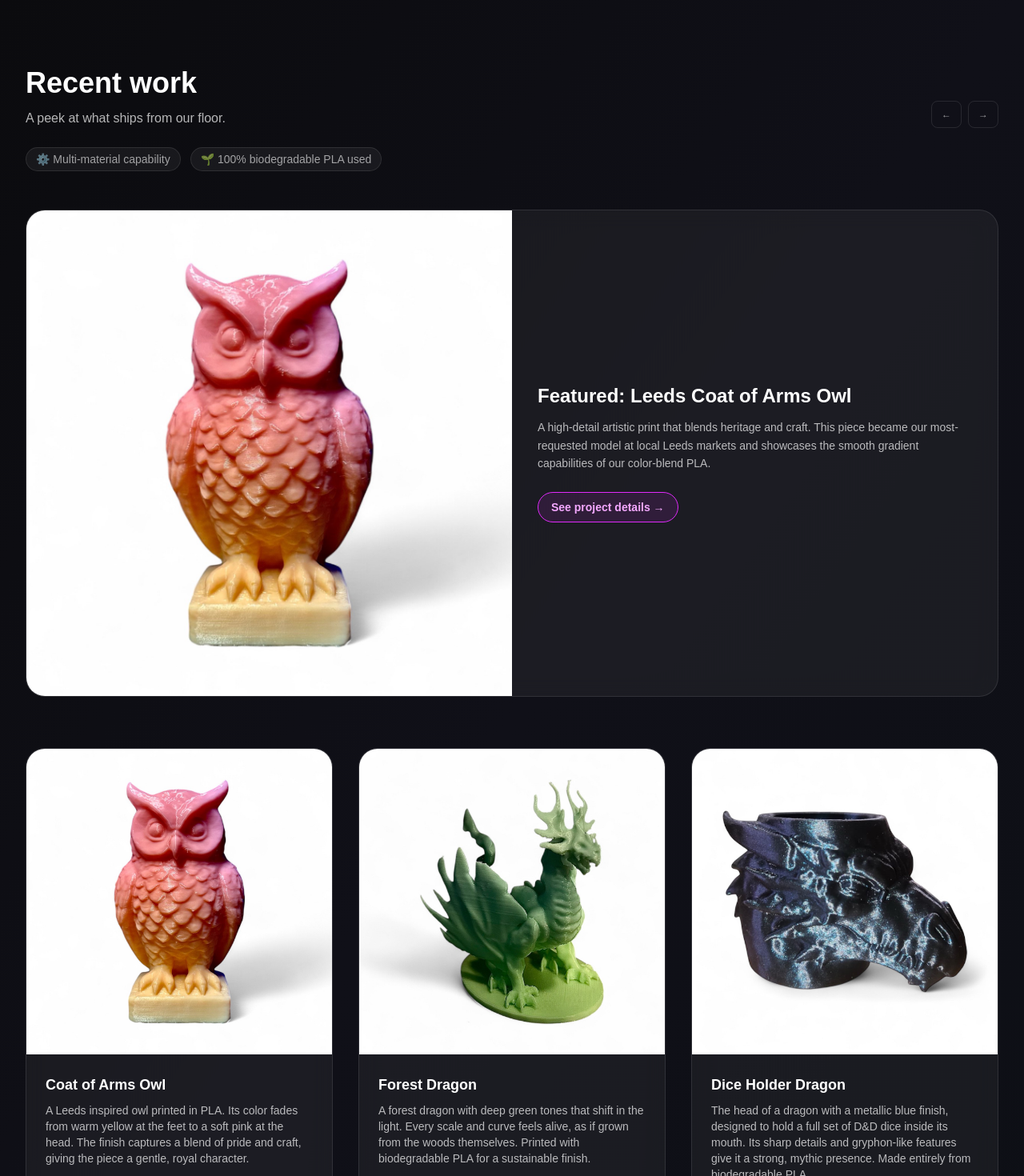
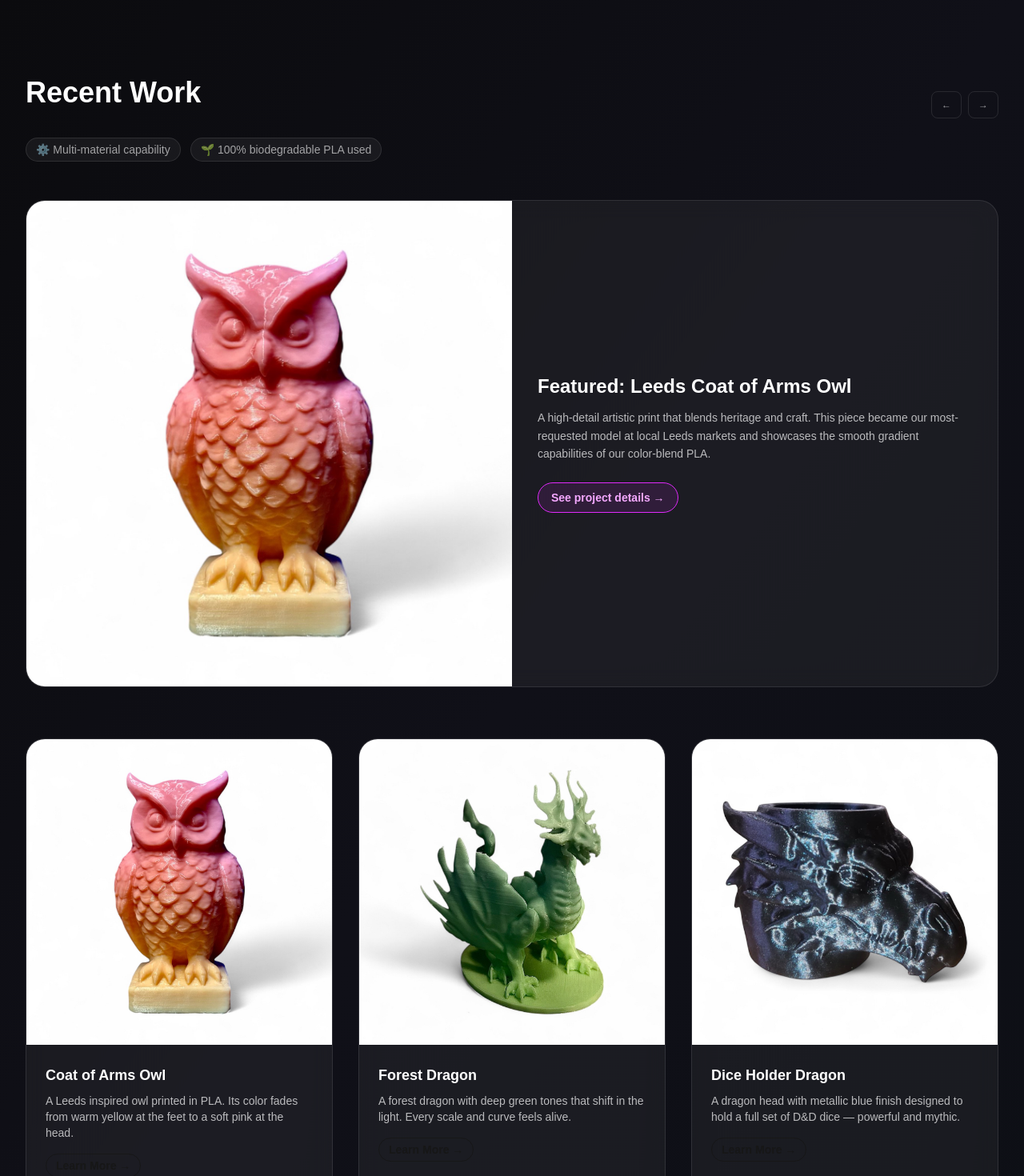
Before and after one commit to tobiy105/forgerealm, a Next.js app: page / in a window 1280 px wide. Shown: the part 2220-3690 px from the top of the page at 80% size. Built offline with nearby package versions, Linux system fonts and the light colour scheme.

Commit message:
cleaned up recent projects page

```diff
--- a/src/components/Work.tsx
+++ b/src/components/Work.tsx
@@ -1,4 +1,23 @@
+"use client";
+
+import Image from "next/image";
+import { motion, useInView } from "framer-motion";
+import { useRef } from "react";
+
 export default function Work() {
+  const ref = useRef(null);
+  const inView = useInView(ref, { once: true, margin: "-100px" });
+
+  // Reusable fade-up animation
+  const fadeUp = {
+    hidden: { opacity: 0, y: 40 },
+    visible: {
+      opacity: 1,
+      y: 0,
+      transition: { duration: 0.8, ease: "easeOut" },
+    },
+  } as const;
+
   return (
     <section
       id="work"
@@ -9,6 +28,7 @@ export default function Work() {
         <div className="absolute left-1/3 top-1/4 h-72 w-72 rounded-full bg-pink-500/20 blur-[140px]" />
         <div className="absolute right-1/4 bottom-1/4 h-72 w-72 rounded-full bg-emerald-500/20 blur-[140px]" />
         <div className="absolute top-0 left-0 right-0 h-24 bg-gradient-to-b from-white/5 to-transparent" />
+
         {/* Floating particle lights */}
         <div className="absolute inset-0">
           <div className="absolute w-2 h-2 bg-fuchsia-400/40 rounded-full blur-sm top-1/3 left-[20%] animate-pulse" />
@@ -17,43 +37,75 @@ export default function Work() {
         </div>
       </div>
 
-      <div className="mx-auto max-w-7xl px-4 sm:px-6 lg:px-8 relative">
+      <div ref={ref} className="mx-auto max-w-7xl px-4 sm:px-6 lg:px-8 relative">
         {/* Section header */}
-        <div className="flex items-end justify-between gap-6">
-          <div className="max-w-2xl">
-            <h2 className="font-display text-3xl sm:text-4xl font-extrabold text-white">
-              Recent work
+        <motion.div
+          variants={fadeUp}
+          initial="hidden"
+          animate={inView ? "visible" : "hidden"}
+          className="flex items-end justify-between gap-6 flex-wrap"
+        >
+          <div className="flex items-center gap-2 sm:gap-3">
+            <h2 className="font-display text-3xl sm:text-4xl font-extrabold text-white whitespace-nowrap">
+              Recent Work
             </h2>
-            <p className="mt-3 text-white/70">A peek at what ships from our floor.</p>
+            <motion.div
+              initial={{ y: 0 }}
+              animate={{ y: [0, -6, 0] }}
+              transition={{ repeat: Infinity, duration: 3, ease: "easeInOut" }}
+              className="mt-2 relative flex-shrink-0"
+            >
+              <Image
+                src="/work.gif"
+                alt="Work Animation"
+                width={56}
+                height={56}
+                className="w-10 sm:w-14 h-auto opacity-90 drop-shadow-[0_0_14px_rgba(236,72,153,0.6)]"
+                priority
+              />
+            </motion.div>
           </div>
-          <div className="hidden md:flex items-center gap-2 text-xs text-white/60">
-            <button
-              className="rounded-lg border border-white/10 px-3 py-2 hover:bg-white/10 hover:text-white/90 transition"
-              aria-label="Scroll left"
+
+          <motion.div
+            variants={fadeUp}
+            initial="hidden"
+            animate={inView ? "visible" : "hidden"}
+            transition={{ delay: 0.2 }}
+            className="hidden md:flex items-center gap-2 text-xs text-white/60"
           >
+            <button className="rounded-lg border border-white/10 px-3 py-2 hover:bg-white/10 hover:text-white/90 transition">
               ←
             </button>
-            <button
-              className="rounded-lg border border-white/10 px-3 py-2 hover:bg-white/10 hover:text-white/90 transition"
-              aria-label="Scroll right"
-            >
+            <button className="rounded-lg border border-white/10 px-3 py-2 hover:bg-white/10 hover:text-white/90 transition">
               →
             </button>
-          </div>
-        </div>
+          </motion.div>
+        </motion.div>
 
         {/* Quick highlight bar */}
-        <div className="mt-6 flex flex-wrap items-center gap-3 text-white/60 text-sm">
+        <motion.div
+          variants={fadeUp}
+          initial="hidden"
+          animate={inView ? "visible" : "hidden"}
+          transition={{ delay: 0.25 }}
+          className="mt-6 flex flex-wrap items-center gap-3 text-white/60 text-sm"
+        >
           <span className="inline-flex items-center gap-1 bg-white/5 px-3 py-1 rounded-full border border-white/10">
             ⚙️ Multi-material capability
           </span>
           <span className="inline-flex items-center gap-1 bg-white/5 px-3 py-1 rounded-full border border-white/10">
             🌱 100% biodegradable PLA used
           </span>
-        </div>
+        </motion.div>
 
         {/* Featured project banner */}
-        <div className="mt-12 overflow-hidden rounded-3xl border border-white/10 bg-white/5 backdrop-blur-md hover:bg-white/10 transition-all duration-500 hover:shadow-[0_0_40px_-10px_rgba(99,102,241,0.4)]">
+        <motion.div
+          variants={fadeUp}
+          initial="hidden"
+          animate={inView ? "visible" : "hidden"}
+          transition={{ delay: 0.35 }}
+          className="mt-12 overflow-hidden rounded-3xl border border-white/10 bg-white/5 backdrop-blur-md hover:bg-white/10 transition-all duration-500 hover:shadow-[0_0_40px_-10px_rgba(99,102,241,0.4)]"
+        >
           <div className="grid md:grid-cols-2">
             <div className="aspect-square md:aspect-auto overflow-hidden">
               <img
@@ -67,94 +119,77 @@ export default function Work() {
                 Featured: Leeds Coat of Arms Owl
               </h3>
               <p className="text-white/70 text-sm leading-relaxed mb-6">
-                A high-detail artistic print that blends heritage and craft. This piece
-                became our most-requested model at local Leeds markets and showcases
-                the smooth gradient capabilities of our color-blend PLA.
+                A high-detail artistic print that blends heritage and craft. This
+                piece became our most-requested model at local Leeds markets and
+                showcases the smooth gradient capabilities of our color-blend PLA.
               </p>
               <div className="inline-block rounded-full border border-fuchsia-500 bg-fuchsia-500/10 px-4 py-2 text-sm font-semibold text-fuchsia-300 transition hover:bg-fuchsia-500/30 cursor-pointer w-fit">
                 See project details →
               </div>
             </div>
           </div>
-        </div>
+        </motion.div>
 
-        {/* Grid */}
+        {/* Grid of projects */}
         <div className="mt-16 grid gap-8 sm:grid-cols-2 lg:grid-cols-3">
-          {/* Card 1 - Coat of Arms Owl */}
-          <div className="group relative overflow-hidden rounded-3xl border border-white/10 bg-white/5 backdrop-blur-md transition-all duration-500 hover:border-pink-400/50 hover:shadow-[0_0_30px_-5px_rgba(236,72,153,0.5)] hover:-translate-y-2">
+          {[
+            {
+              title: "Coat of Arms Owl",
+              img: "/owl.jpg",
+              color: "pink",
+              desc: "A Leeds inspired owl printed in PLA. Its color fades from warm yellow at the feet to a soft pink at the head.",
+            },
+            {
+              title: "Forest Dragon",
+              img: "/dragon.jpg",
+              color: "emerald",
+              desc: "A forest dragon with deep green tones that shift in the light. Every scale and curve feels alive.",
+            },
+            {
+              title: "Dice Holder Dragon",
+              img: "/dice-dragon.jpg",
+              color: "sky",
+              desc: "A dragon head with metallic blue finish designed to hold a full set of D&D dice — powerful and mythic.",
+            },
+          ].map((p, i) => (
+            <motion.div
+              key={i}
+              variants={fadeUp}
+              initial="hidden"
+              animate={inView ? "visible" : "hidden"}
+              transition={{ delay: 0.4 + i * 0.15 }}
+              className={`group relative overflow-hidden rounded-3xl border border-white/10 bg-white/5 backdrop-blur-md transition-all duration-500 hover:border-${p.color}-400/50 hover:shadow-[0_0_30px_-5px_rgba(236,72,153,0.5)] hover:-translate-y-2`}
+            >
               <div className="aspect-square overflow-hidden">
                 <img
-                src="/owl.jpg"
-                alt="Coat of Arms Owl 3D Print"
-                className="h-full w-full object-cover transition-transform duration-500 group-hover:scale-110 group-hover:rotate-1"
-              />
-            </div>
-            <div className="p-6">
-              <h3 className="text-lg font-semibold text-white mb-2">Coat of Arms Owl</h3>
-              <p className="text-sm text-white/70 mb-4">
-                A Leeds inspired owl printed in PLA. Its color fades from warm yellow at
-                the feet to a soft pink at the head. The finish captures a blend of pride
-                and craft, giving the piece a gentle, royal character.
-              </p>
-              <div className="inline-block rounded-full border border-pink-400 bg-pink-400/10 px-3 py-1 text-sm font-semibold text-pink-300 transition group-hover:bg-pink-400/30">
-                Learn More →
-              </div>
-            </div>
-            <div className="pointer-events-none absolute inset-0 opacity-0 group-hover:opacity-30 transition bg-gradient-to-tr from-pink-400 via-transparent to-transparent blur-xl" />
-          </div>
-
-          {/* Card 2 - Forest Dragon */}
-          <div className="group relative overflow-hidden rounded-3xl border border-white/10 bg-white/5 backdrop-blur-md transition-all duration-500 hover:border-emerald-400/50 hover:shadow-[0_0_30px_-5px_rgba(16,185,129,0.5)] hover:-translate-y-2">
-            <div className="aspect-square overflow-hidden">
-              <img
-                src="/dragon.jpg"
-                alt="Forest Dragon 3D Print"
-                className="h-full w-full object-cover transition-transform duration-500 group-hover:scale-110 group-hover:rotate-1"
-              />
-            </div>
-            <div className="p-6">
-              <h3 className="text-lg font-semibold text-white mb-2">Forest Dragon</h3>
-              <p className="text-sm text-white/70 mb-4">
-                A forest dragon with deep green tones that shift in the light. Every
-                scale and curve feels alive, as if grown from the woods themselves.
-                Printed with biodegradable PLA for a sustainable finish.
-              </p>
-              <div className="inline-block rounded-full border border-emerald-400 bg-emerald-400/10 px-3 py-1 text-sm font-semibold text-emerald-300 transition group-hover:bg-emerald-400/30">
-                Learn More →
-              </div>
-            </div>
-            <div className="pointer-events-none absolute inset-0 opacity-0 group-hover:opacity-30 transition bg-gradient-to-tr from-emerald-400 via-transparent to-transparent blur-xl" />
-          </div>
-
-          {/* Card 3 - Dice Holder Dragon */}
-          <div className="group relative overflow-hidden rounded-3xl border border-white/10 bg-white/5 backdrop-blur-md transition-all duration-500 hover:border-sky-400/50 hover:shadow-[0_0_30px_-5px_rgba(56,189,248,0.5)] hover:-translate-y-2">
-            <div className="aspect-square overflow-hidden">
-              <img
-                src="/dice-dragon.jpg"
-                alt="Dice Holder Dragon 3D Print"
+                  src={p.img}
+                  alt={p.title}
                   className="h-full w-full object-cover transition-transform duration-500 group-hover:scale-110 group-hover:rotate-1"
                 />
               </div>
               <div className="p-6">
                 <h3 className="text-lg font-semibold text-white mb-2">
-                Dice Holder Dragon
+                  {p.title}
                 </h3>
-              <p className="text-sm text-white/70 mb-4">
-                The head of a dragon with a metallic blue finish, designed to hold a full
-                set of D&amp;D dice inside its mouth. Its sharp details and gryphon-like
-                features give it a strong, mythic presence. Made entirely from
-                biodegradable PLA.
-              </p>
-              <div className="inline-block rounded-full border border-sky-400 bg-sky-400/10 px-3 py-1 text-sm font-semibold text-sky-300 transition group-hover:bg-sky-400/30">
+                <p className="text-sm text-white/70 mb-4">{p.desc}</p>
+                <div
+                  className={`inline-block rounded-full border border-${p.color}-400 bg-${p.color}-400/10 px-3 py-1 text-sm font-semibold text-${p.color}-300 transition group-hover:bg-${p.color}-400/30`}
+                >
                   Learn More →
                 </div>
               </div>
-            <div className="pointer-events-none absolute inset-0 opacity-0 group-hover:opacity-30 transition bg-gradient-to-tr from-sky-400 via-transparent to-transparent blur-xl" />
-          </div>
+            </motion.div>
+          ))}
         </div>
 
         {/* Closing CTA */}
-        <div className="mt-20 text-center">
+        <motion.div
+          variants={fadeUp}
+          initial="hidden"
+          animate={inView ? "visible" : "hidden"}
+          transition={{ delay: 0.9 }}
+          className="mt-20 text-center"
+        >
           <p className="text-white/70 mb-4 text-sm">
             Want to see more designs or behind-the-scenes prints?
           </p>
@@ -164,8 +199,23 @@ export default function Work() {
           >
             View full gallery →
           </a>
+        </motion.div>
       </div>
-      </div>
+
+      {/* Floating animation keyframes */}
+      <style jsx>{`
+        @keyframes float {
+          0% {
+            transform: translateY(0);
+          }
+          50% {
+            transform: translateY(-6px);
+          }
+          100% {
+            transform: translateY(0);
+          }
+        }
+      `}</style>
     </section>
   );
 }
```
Lines whose indentation alone changed are shown as unchanged.
